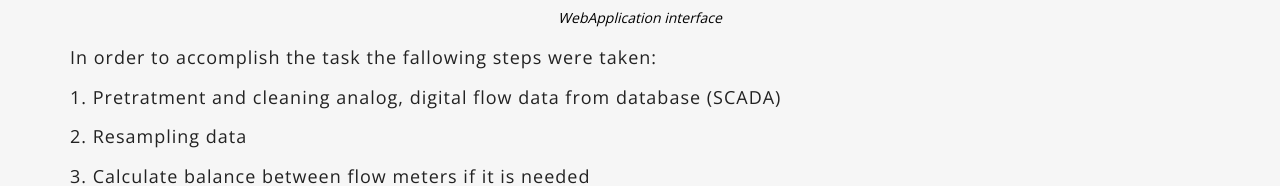
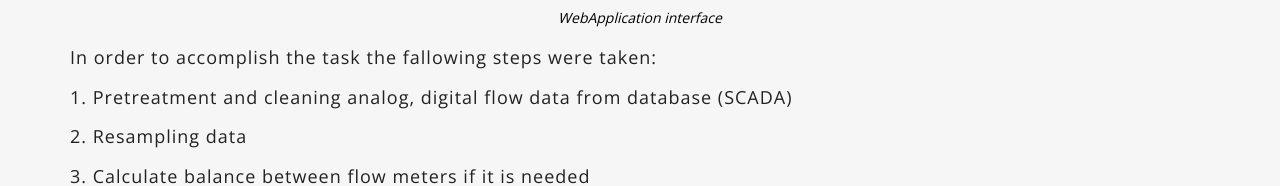
Before and after one commit to nowiczka/nowiczka.github.io, a plain HTML site: page index5.html in a window 1280 px wide. Shown: the part 876-1062 px from the top of the page. Drawn offline with nearby package versions, Linux system fonts and the light colour scheme.

Commit message:
Update index5.html

```diff
--- a/index5.html
+++ b/index5.html
@@ -77,7 +77,7 @@
 	</a>
 
 	<h3>In order to accomplish the task the fallowing steps were taken:</h3>
-	<h3>1. Pretratment and cleaning analog, digital  flow data from database (SCADA)</h3>
+	<h3>1. Pretreatment and cleaning analog, digital  flow data from database (SCADA)</h3>
 	<h3>2.	Resampling data</h3>
 	<h3>3.	Calculate  balance between flow meters if it is needed</h3>
 	<h3>4.	Compare flow data with night water consumption (water billed)</h3>
```
